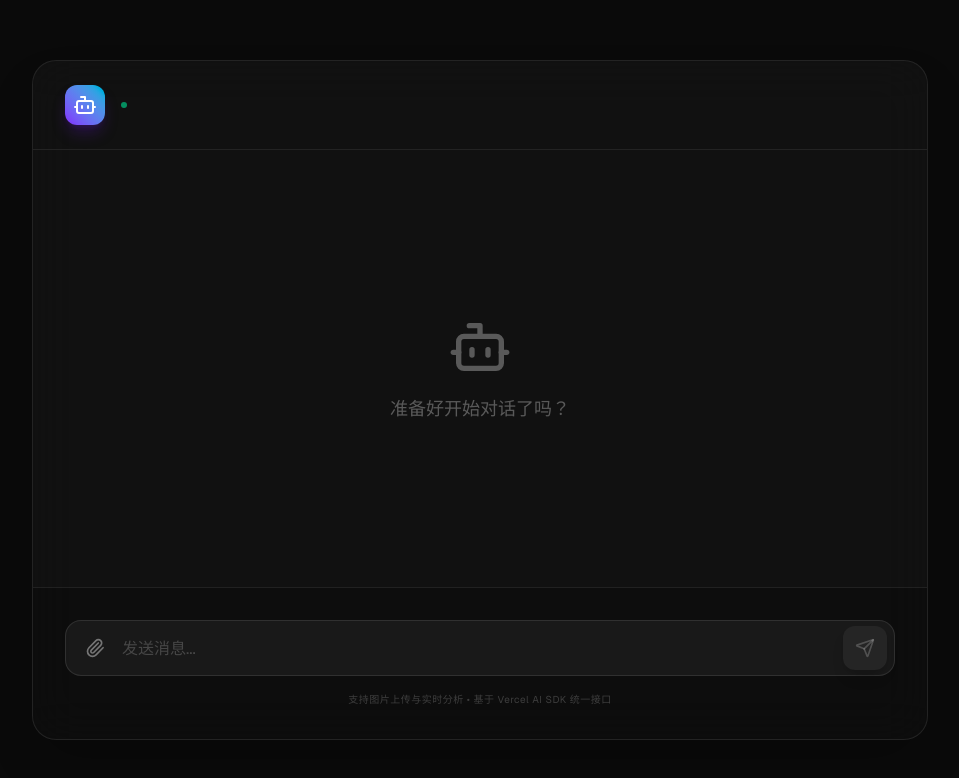
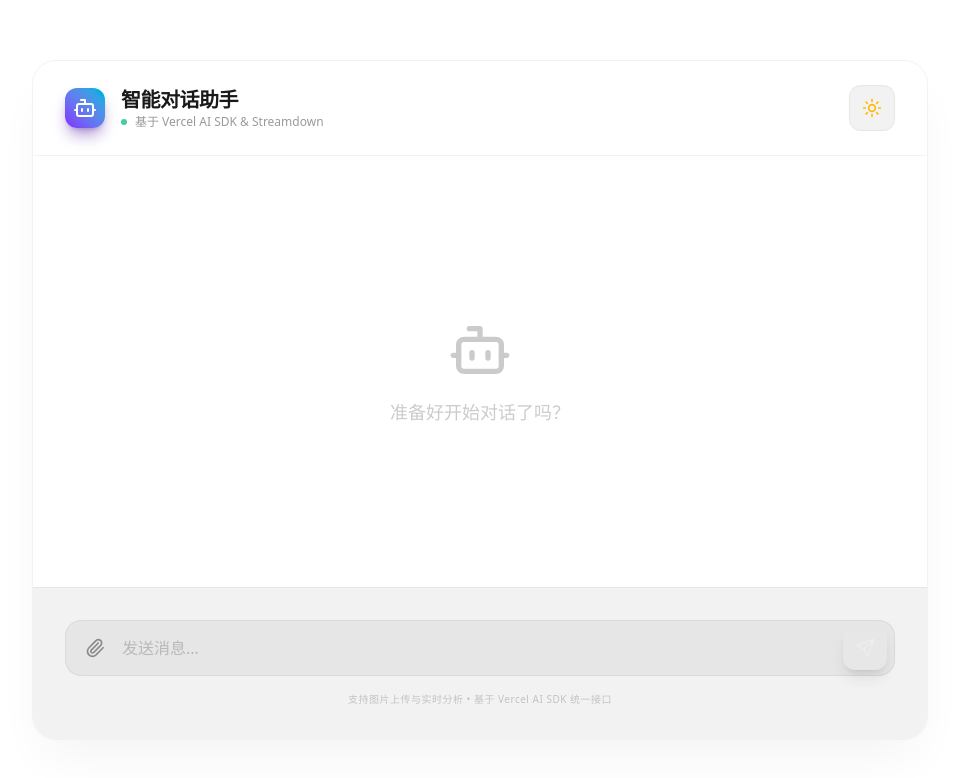
Before and after one commit to shindouhiro/ai, a Next.js app: page / in a window 1280 px wide. Shown: the top 778 px of the page, without its empty margins (160-1119 px from the left). Built offline with nearby package versions, Linux system fonts and the light colour scheme.

Commit message:
feat: implement theme switching (dark/light mode)

```diff
--- a/app/globals.css
+++ b/app/globals.css
@@ -9,6 +9,11 @@
 }
 
 :root {
+  --background: #fdfdfd;
+  --foreground: #0a0a0a;
+}
+
+[class~="dark"] {
   --background: #0a0a0a;
   --foreground: #ffffff;
 }
@@ -24,6 +29,10 @@ body {
 /* 隐藏横向滚动条 */
 * {
   scrollbar-width: thin;
+  scrollbar-color: rgba(128, 128, 128, 0.2) transparent;
+}
+
+.dark * {
   scrollbar-color: rgba(255, 255, 255, 0.1) transparent;
 }
 
@@ -37,22 +46,39 @@ body {
 }
 
 ::-webkit-scrollbar-thumb {
-  background: rgba(255, 255, 255, 0.1);
+  background: rgba(128, 128, 128, 0.2);
   border-radius: 10px;
 }
 
+.dark ::-webkit-scrollbar-thumb {
+  background: rgba(255, 255, 255, 0.1);
+}
+
 ::-webkit-scrollbar-thumb:hover {
+  background: rgba(128, 128, 128, 0.3);
+}
+
+.dark ::-webkit-scrollbar-thumb:hover {
   background: rgba(255, 255, 255, 0.2);
 }
 
 /* Streamdown 渲染器的额外基础样式 */
 .prose {
+  color: #1a1a1a;
+}
+
+.dark .prose {
   color: rgba(255, 255, 255, 0.9);
 }
 
 .prose pre {
-  background: rgba(45, 45, 45, 0.5) !important;
-  border: 1px solid rgba(255, 255, 255, 0.1);
+  background: rgba(0, 0, 0, 0.05) !important;
+  border: 1px solid rgba(0, 0, 0, 0.08);
   border-radius: 12px;
   backdrop-filter: blur(8px);
 }
+
+.dark .prose pre {
+  background: rgba(45, 45, 45, 0.5) !important;
+  border: 1px solid rgba(255, 255, 255, 0.1);
+}
--- a/app/layout.tsx
+++ b/app/layout.tsx
@@ -17,6 +17,8 @@ export const metadata: Metadata = {
   description: "Generated by create next app",
 };
 
+import { Providers } from "./providers";
+
 export default function RootLayout({
   children,
 }: Readonly<{
@@ -24,10 +26,12 @@ export default function RootLayout({
 }>) {
   return (
     <html
-      lang="en"
-      className={`${geistSans.variable} ${geistMono.variable} h-full antialiased`}
+      lang="zh-CN"
+      suppressHydrationWarning
     >
-      <body className="min-h-full flex flex-col">{children}</body>
+      <body className={`${geistSans.variable} ${geistMono.variable} antialiased min-h-screen bg-white dark:bg-[#0a0a0a] transition-colors duration-300`}>
+        <Providers>{children}</Providers>
+      </body>
     </html>
   );
 }
--- a/app/page.tsx
+++ b/app/page.tsx
@@ -4,7 +4,8 @@ import { useChat } from '@ai-sdk/react';
 import { DefaultChatTransport, convertFileListToFileUIParts } from 'ai';
 import { Streamdown } from 'streamdown';
 import "streamdown/styles.css";
-import { Send, User, Bot, Loader2, Paperclip, X, Image as ImageIcon } from 'lucide-react';
+import { Send, User, Bot, Loader2, Paperclip, X, Image as ImageIcon, Sun, Moon } from 'lucide-react';
+import { useTheme } from 'next-themes';
 import { useEffect, useMemo, useRef, useState } from 'react';
 import { clsx, type ClassValue } from 'clsx';
 import { twMerge } from 'tailwind-merge';
@@ -21,6 +22,14 @@ function cn(...inputs: ClassValue[]) {
  * 展示了 Vercel AI SDK 的封装使用以及 Streamdown 渲染器的集成
  */
 export default function ChatPage() {
+  const { theme, setTheme } = useTheme();
+  const [mounted, setMounted] = useState(false);
+
+  // 防止水合不匹配
+  useEffect(() => {
+    setMounted(true);
+  }, []);
+
   const transport = useMemo(() => new DefaultChatTransport({ api: '/api/chat' }), []);
   const { messages, status, sendMessage, error } = useChat({
     transport,
@@ -88,37 +97,56 @@ export default function ChatPage() {
   }, [messages]);
 
   return (
-    <main suppressHydrationWarning className="relative min-h-screen flex flex-col items-center justify-center p-0 md:p-4 bg-[#0a0a0a] text-white overflow-hidden">
+    <main suppressHydrationWarning className="relative min-h-screen flex flex-col items-center justify-center p-0 md:p-4 bg-white dark:bg-[#0a0a0a] text-black dark:text-white overflow-hidden transition-colors duration-300">
       {/* 炫酷背景渐变 */}
-      <div className="absolute top-0 left-0 w-full h-full -z-10 bg-[radial-gradient(circle_at_20%_30%,rgba(124,58,237,0.15),transparent),radial-gradient(circle_at_80%_70%,rgba(6,182,212,0.15),transparent)]" />
+      <div className="absolute top-0 left-0 w-full h-full -z-10 bg-[radial-gradient(circle_at_20%_30%,rgba(124,58,237,0.08),transparent),radial-gradient(circle_at_80%_70%,rgba(6,182,212,0.08),transparent)] dark:bg-[radial-gradient(circle_at_20%_30%,rgba(124,58,237,0.15),transparent),radial-gradient(circle_at_80%_70%,rgba(6,182,212,0.15),transparent)]" />
 
       {/* 玻璃拟态聊天容器 */}
-      <div suppressHydrationWarning className="w-full max-w-4xl h-screen md:h-[85vh] flex flex-col bg-white/[0.03] backdrop-blur-xl border-x-0 border-y-0 md:border md:border-white/[0.08] shadow-2xl rounded-none md:rounded-3xl overflow-hidden">
+      <div suppressHydrationWarning className="w-full max-w-4xl h-screen md:h-[85vh] flex flex-col bg-white/60 dark:bg-white/[0.03] backdrop-blur-xl border-x-0 border-y-0 md:border md:border-black/5 md:dark:border-white/[0.08] shadow-2xl rounded-none md:rounded-3xl overflow-hidden shadow-black/5 dark:shadow-black/20">
 
         {/* 页眉 */}
-        <header suppressHydrationWarning className="px-4 py-4 md:px-8 md:py-6 border-b border-white/[0.08] flex items-center justify-between">
+        <header suppressHydrationWarning className="px-4 py-4 md:px-8 md:py-6 border-b border-black/5 dark:border-white/[0.08] flex items-center justify-between">
           <div className="flex items-center gap-4">
             <div className="w-10 h-10 rounded-xl bg-gradient-to-tr from-violet-600 to-cyan-500 flex items-center justify-center shadow-lg shadow-violet-900/40">
               <Bot className="w-6 h-6 text-white" />
             </div>
             <div>
-              <p className="text-xs text-white/40 flex items-center gap-2">
+              <h1 className="text-xl font-semibold tracking-tight text-black/90 dark:text-white">智能对话助手</h1>
+              <p className="text-xs text-black/40 dark:text-white/40 flex items-center gap-2">
                 <span className="w-1.5 h-1.5 rounded-full bg-emerald-500 animate-pulse" />
+                基于 Vercel AI SDK & Streamdown
               </p>
             </div>
           </div>
+
+          {/* 皮肤切换按钮 */}
+          <button
+            onClick={() => setTheme(theme === 'dark' ? 'light' : 'dark')}
+            className="p-3 rounded-xl bg-black/5 dark:bg-white/5 border border-black/5 dark:border-white/10 hover:bg-black/10 dark:hover:bg-white/10 transition-all group"
+            title="切换主题"
+          >
+            {mounted ? (
+              theme === 'dark' ? (
+                <Sun className="w-5 h-5 text-amber-400 group-hover:rotate-45 transition-transform" />
+              ) : (
+                <Moon className="w-5 h-5 text-indigo-600 group-hover:-rotate-12 transition-transform" />
+              )
+            ) : (
+              <div className="w-5 h-5" />
+            )}
+          </button>
         </header>
 
         {/* 聊天消息区域 */}
         <div
           ref={scrollRef}
           suppressHydrationWarning
-          className="flex-1 overflow-y-auto px-4 py-6 md:px-8 md:py-10 space-y-6 md:space-y-10 scrollbar-thin scrollbar-thumb-white/10 scrollbar-track-transparent"
+          className="flex-1 overflow-y-auto px-4 py-6 md:px-8 md:py-10 space-y-6 md:space-y-10 scrollbar-thin scrollbar-thumb-black/10 dark:scrollbar-thumb-white/10 scrollbar-track-transparent"
         >
           {messages.length === 0 ? (
-            <div className="h-full flex flex-col items-center justify-center opacity-30 select-none">
-              <Bot className="w-16 h-16 mb-4" />
-              <p className="text-lg">准备好开始对话了吗？</p>
+            <div className="h-full flex flex-col items-center justify-center opacity-20 dark:opacity-30 select-none">
+              <Bot className="w-16 h-16 mb-4 text-black dark:text-white" />
+              <p className="text-lg text-black dark:text-white">准备好开始对话了吗？</p>
             </div>
           ) : (
             messages.map((message) => (
@@ -134,7 +162,7 @@ export default function ChatPage() {
                   "w-10 h-10 rounded-xl flex shrink-0 items-center justify-center shadow-md",
                   message.role === 'user'
                     ? "bg-gradient-to-br from-indigo-500 to-purple-600"
-                    : "bg-white/5 border border-white/10"
+                    : "bg-black/5 dark:bg-white/5 border border-black/5 dark:border-white/10"
                 )}>
                   {message.role === 'user' ? (
                     <User className="w-5 h-5" />
@@ -152,7 +180,7 @@ export default function ChatPage() {
                     "px-4 py-3 rounded-2xl transition-all duration-300 w-fit max-w-full", // w-fit 控制宽度跟随内容，max-w-full 限制最大宽度
                     message.role === 'user'
                       ? "bg-indigo-600 text-white shadow-lg shadow-indigo-900/20 rounded-tr-none"
-                      : "bg-white/5 text-white/90 border border-white/5 rounded-tl-none prose prose-invert prose-p:leading-relaxed overflow-x-auto scrollbar-thin"
+                      : "bg-black/5 dark:bg-white/5 text-black/90 dark:text-white/90 border border-black/5 dark:border-white/5 rounded-tl-none prose dark:prose-invert prose-p:leading-relaxed overflow-x-auto scrollbar-thin"
                   )}>
                     {message.role === 'user' ? (
                       <div className="flex flex-col gap-3">
@@ -178,7 +206,7 @@ export default function ChatPage() {
                       </div>
                     )}
                   </div>
-                  <time className="text-[10px] uppercase text-white/30 tracking-widest px-1">
+                  <time className="text-[10px] uppercase text-black/30 dark:text-white/30 tracking-widest px-1">
                     {message.role === 'user' ? '用户' : '智能助手'}
                   </time>
                 </div>
@@ -187,14 +215,14 @@ export default function ChatPage() {
           )}
           {isLoading && !getMessageText(messages[messages.length - 1]) && (
             <div className="flex gap-3 md:gap-6 mr-auto">
-              <div className="w-10 h-10 rounded-xl flex shrink-0 items-center justify-center bg-white/5 border border-white/10">
-                <Loader2 className="w-5 h-5 text-cyan-400 animate-spin" />
+              <div className="w-10 h-10 rounded-xl flex shrink-0 items-center justify-center bg-black/5 dark:bg-white/5 border border-black/5 dark:border-white/10">
+                <Loader2 className="w-5 h-5 text-cyan-500 dark:text-cyan-400 animate-spin" />
               </div>
-              <div className="px-4 py-3 rounded-2xl bg-white/5 border border-white/5 rounded-tl-none">
+              <div className="px-4 py-3 rounded-2xl bg-black/5 dark:bg-white/5 border border-black/5 dark:border-white/5 rounded-tl-none">
                 <span className="flex gap-1">
-                  <span className="w-1.5 h-1.5 rounded-full bg-white/30 animate-bounce [animation-delay:-0.3s]" />
-                  <span className="w-1.5 h-1.5 rounded-full bg-white/30 animate-bounce [animation-delay:-0.15s]" />
-                  <span className="w-1.5 h-1.5 rounded-full bg-white/30 animate-bounce" />
+                  <span className="w-1.5 h-1.5 rounded-full bg-black/20 dark:bg-white/30 animate-bounce [animation-delay:-0.3s]" />
+                  <span className="w-1.5 h-1.5 rounded-full bg-black/20 dark:bg-white/30 animate-bounce [animation-delay:-0.15s]" />
+                  <span className="w-1.5 h-1.5 rounded-full bg-black/20 dark:bg-white/30 animate-bounce" />
                 </span>
               </div>
             </div>
@@ -202,7 +230,7 @@ export default function ChatPage() {
         </div>
 
         {/* 输入框区域 */}
-        <footer suppressHydrationWarning className="p-4 md:p-8 border-t border-white/[0.08] bg-black/20">
+        <footer suppressHydrationWarning className="p-4 md:p-8 border-t border-black/5 dark:border-white/[0.08] bg-black/5 dark:bg-black/20">
           <form
             onSubmit={handleSubmit}
             className="group relative flex flex-col gap-4 transition-all duration-300"
@@ -242,7 +270,7 @@ export default function ChatPage() {
                 type="button"
                 onClick={() => fileInputRef.current?.click()}
                 disabled={isLoading}
-                className="absolute left-2 p-3 text-white/40 hover:text-white hover:bg-white/5 rounded-xl transition-all"
+                className="absolute left-2 p-3 text-black/40 dark:text-white/40 hover:text-black dark:hover:text-white hover:bg-black/5 dark:hover:bg-white/5 rounded-xl transition-all"
               >
                 <Paperclip className="w-5 h-5" />
               </button>
@@ -250,7 +278,7 @@ export default function ChatPage() {
                 value={input}
                 onChange={handleInputChange}
                 placeholder={files.length > 0 ? "描述一下这些图片..." : "发送消息..."}
-                className="w-full h-14 bg-white/5 border border-white/10 rounded-2xl pl-14 pr-16 focus:outline-none focus:ring-2 focus:ring-indigo-500/50 focus:border-indigo-500/50 transition-all placeholder:text-white/20"
+                className="w-full h-14 bg-black/5 dark:bg-white/5 border border-black/5 dark:border-white/10 rounded-2xl pl-14 pr-16 focus:outline-none focus:ring-2 focus:ring-indigo-500/50 focus:border-indigo-500/50 transition-all placeholder:text-black/20 dark:placeholder:text-white/20 text-black dark:text-white text-sm md:text-base"
                 disabled={isLoading}
               />
               <button
@@ -262,7 +290,7 @@ export default function ChatPage() {
               </button>
             </div>
           </form>
-          <p className="mt-4 text-center text-[10px] text-white/20 tracking-wider">
+          <p className="mt-4 text-center text-[10px] text-black/20 dark:text-white/20 tracking-wider">
             支持图片上传与实时分析 • 基于 Vercel AI SDK 统一接口
           </p>
         </footer>
--- /dev/null
+++ b/app/providers.tsx
@@ -0,0 +1,17 @@
+'use client';
+
+import { ThemeProvider } from 'next-themes';
+import React from 'react';
+
+export function Providers({ children }: { children: React.ReactNode }) {
+  return (
+    <ThemeProvider
+      attribute="class"
+      defaultTheme="dark"
+      enableSystem={true}
+      disableTransitionOnChange
+    >
+      {children}
+    </ThemeProvider>
+  );
+}
--- a/package.json
+++ b/package.json
@@ -16,6 +16,7 @@
     "clsx": "^2.1.1",
     "lucide-react": "^1.0.1",
     "next": "16.2.1",
+    "next-themes": "^0.4.6",
     "react": "19.2.4",
     "react-dom": "19.2.4",
     "streamdown": "^2.5.0",
```
Also changed, not shown: 1 other file (tests, documents, lock files or other folders).
